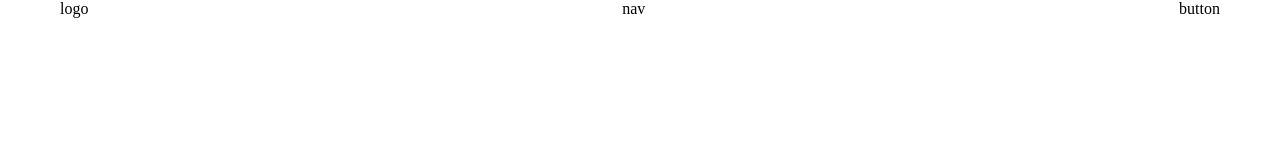
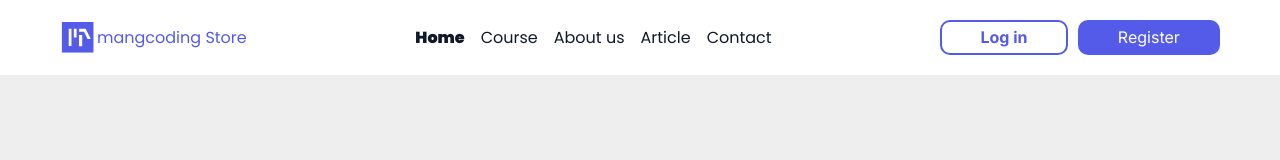
Before and after one commit to Osaid-Raddad/landing, a plain HTML site: page index.html in a window 1280 px wide. Drawn offline with Linux system fonts and the light colour scheme.

Commit message:
Create Header

```diff
--- a/assets/css/main.css
+++ b/assets/css/main.css
@@ -1 +1,64 @@
 @import './base.css';
+
+body{
+    font-family: var(--mainFont);
+    background-color: #eee;
+}
+
+.header{
+ background-color: #fff;
+ padding: 20PX 0;
+}
+
+.header .logo{
+
+    display: flex;
+    align-items: center;
+    gap: 2px;
+}
+
+.header .logo img{
+    width: 35px;
+}
+
+.header .logo a{
+    color: var(--mainColor);
+}
+
+.nav ul{
+    display: flex;
+    gap: 16px;
+}
+
+.nav ul li a{
+    color: #101928;
+}
+
+.active{
+    font-weight: 900;
+}
+
+.auth{
+    display: flex;
+    align-items: center;
+    gap: 10px;
+}
+
+.auth a{
+  font-family: var(--subFont);
+  padding: 5.3541765213012695px 38.18113136291504px;
+  border-radius: 10px;
+}
+
+.auth .login{
+ border: 2px solid var(--mainColor);
+ border-radius: 10px;
+ color: var(--mainColor);
+ font-weight: 700;
+}
+
+.auth .register{
+    color: #fff;
+    background-color: var(--mainColor);
+    border: 2px solid var(--mainColor);
+}
--- a/index.html
+++ b/index.html
@@ -1,25 +1,54 @@
 <!DOCTYPE html>
 <html lang="en">
+
 <head>
   <meta charset="UTF-8">
   <meta name="viewport" content="width=device-width, initial-scale=1.0">
   <title>Document</title>
   <link rel="stylesheet" href="./assets/css/base.css" />
-    <link rel="stylesheet" href="./assets/css/main.css"/>
+  <link rel="stylesheet" href="./assets/css/main.css" />
 </head>
+
 <body>
-
 
   <header class="header">
     <div class="container">
       <div class="row">
-                <div class="logo">logo</div>
-                <nav class="nav">nav</nav>
-                <div class="auth">button</div>
+        <div class="logo">
+          <img src="./assets/img/Logo.svg" />
+          <a href="#">mangcoding Store</a>
+        </div>
+        <nav class="nav">
+          <ul>
+
+            <li>
+              <a href="#" class="active">Home</a>
+            </li>
+            <li>
+              <a href="#">Course</a>
+            </li>
+            <li>
+              <a href="#">About us</a>
+            </li>
+            <li>
+              <a href="#">Article</a>
+            </li>
+            <li>
+              <a href="#">Contact</a>
+            </li>
+          </ul>
+        </nav>
+        <div class="auth">
+          <a href="#" class="login">Log in</a>
+          <a href="#" class="register">Register</a>
+        </div>
       </div>
     </div>
   </header>
 
 
+
+
 </body>
+
 </html>
```
Also changed, not shown: assets/img/Logo.svg (added). Lines whose indentation alone changed are shown as unchanged.
